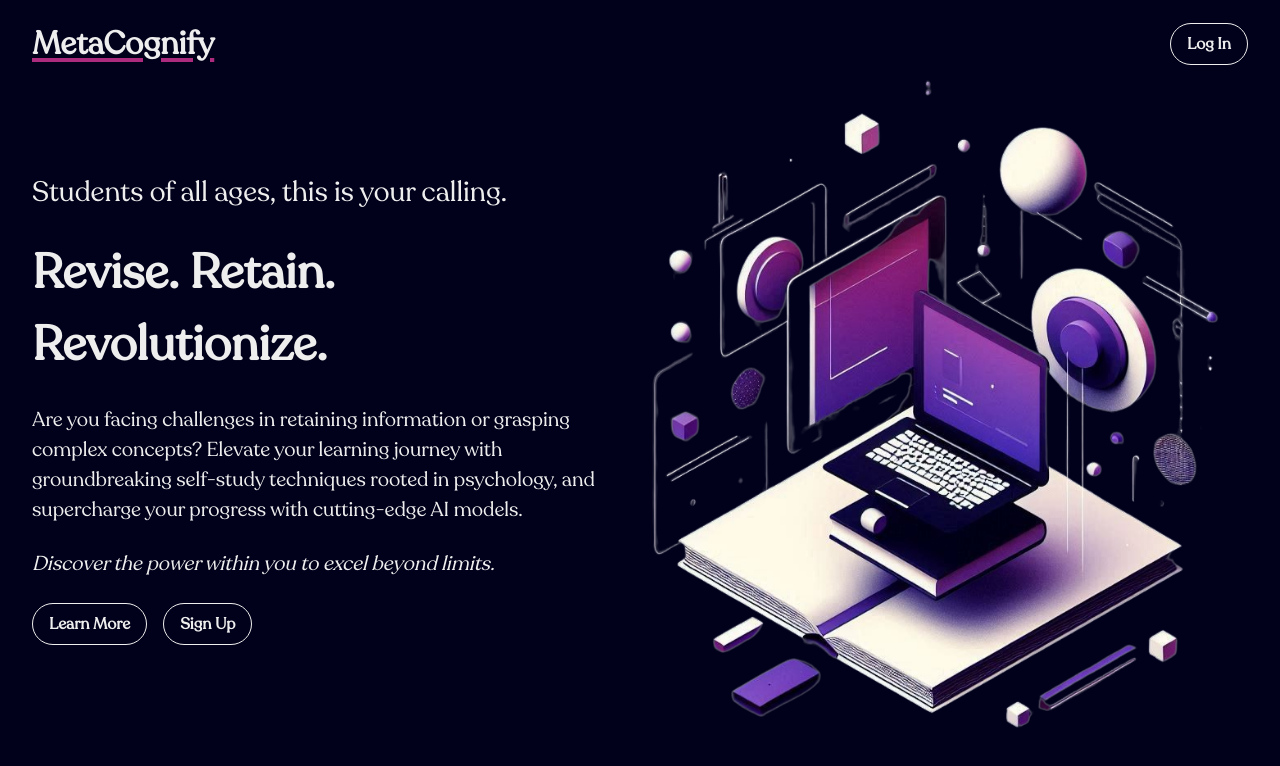
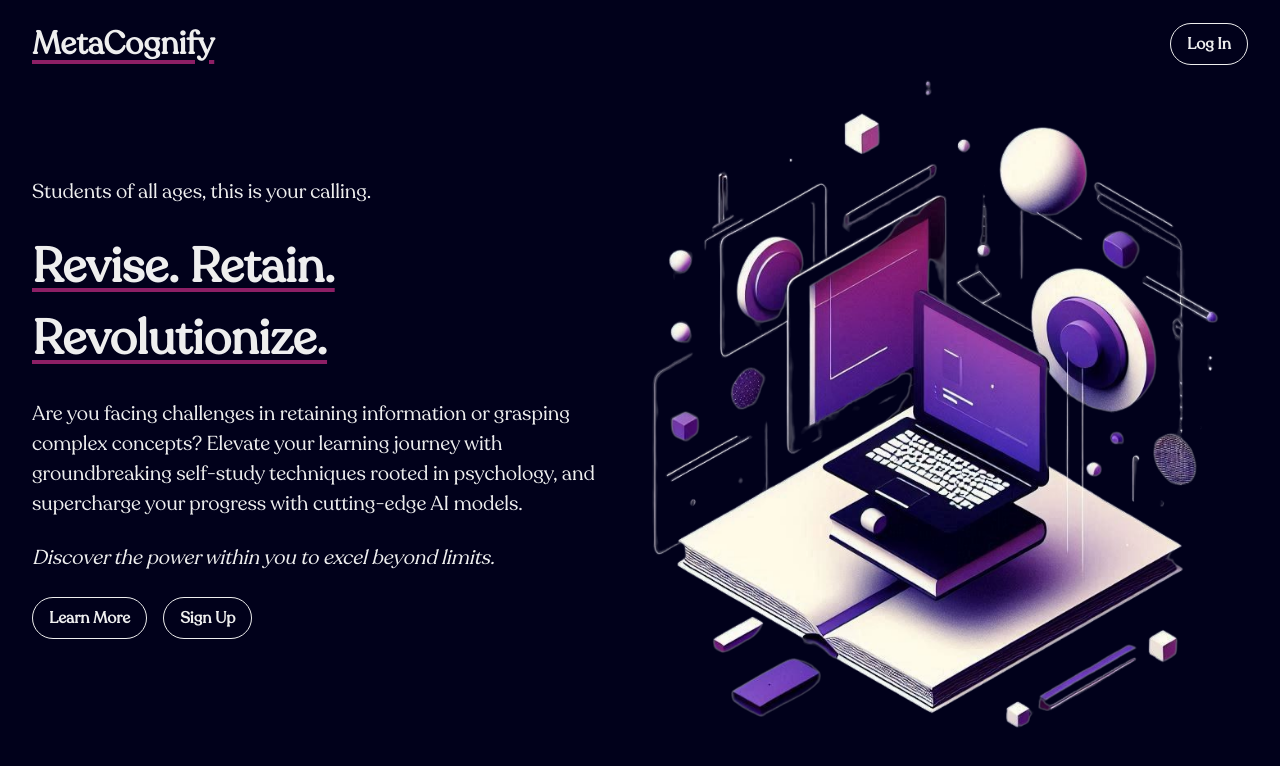
Before and after one commit to AnshanaM/meta-cognify, a Next.js app: page / in a window 1280 px wide. Shown: the top 766 px of the page. Built offline with nearby package versions, Linux system fonts and the light colour scheme.

Commit message:
Front end upgrade - design elements added

```diff
--- a/src/app/globals.css
+++ b/src/app/globals.css
@@ -89,6 +89,7 @@ button:hover {
   gap: 1rem;
 }
 
+
 .image-section {
   overflow: hidden;
   display: flex;
@@ -115,7 +116,7 @@ button:hover {
 
 .underline-custom {
   text-decoration: underline;
-  text-decoration-color: #ac2b7f; /* Underline color */
+  text-decoration-color: #8D1F66; /* Underline color */
   text-decoration-thickness: 4px; /* Thickness of the underline */
-  text-underline-offset: 4px; /* Space between text and underline */
+  text-underline-offset: 6px; /* Space between text and underline */
 }
--- a/src/app/page.tsx
+++ b/src/app/page.tsx
@@ -5,8 +5,10 @@ export default function Home() {
   return (
     <main className="main-content">
       <div className="text-section">
-        <h2>Students of all ages, this is your calling.</h2>
-        <h1><b>Revise. Retain. Revolutionize.</b></h1>
+      <p>Students of all ages, this is your calling.</p>
+        <div className="slogan-group">
+          <h1 className="underline-custom"><b>Revise. Retain. Revolutionize.</b></h1>
+        </div>
         <p>Are you facing challenges in retaining information or grasping complex concepts? Elevate your learning journey with groundbreaking self-study techniques rooted in psychology, and supercharge your progress with cutting-edge AI models.</p>
         <p><i>Discover the power within you to excel beyond limits.</i></p>
         <div className="button-group">
```
